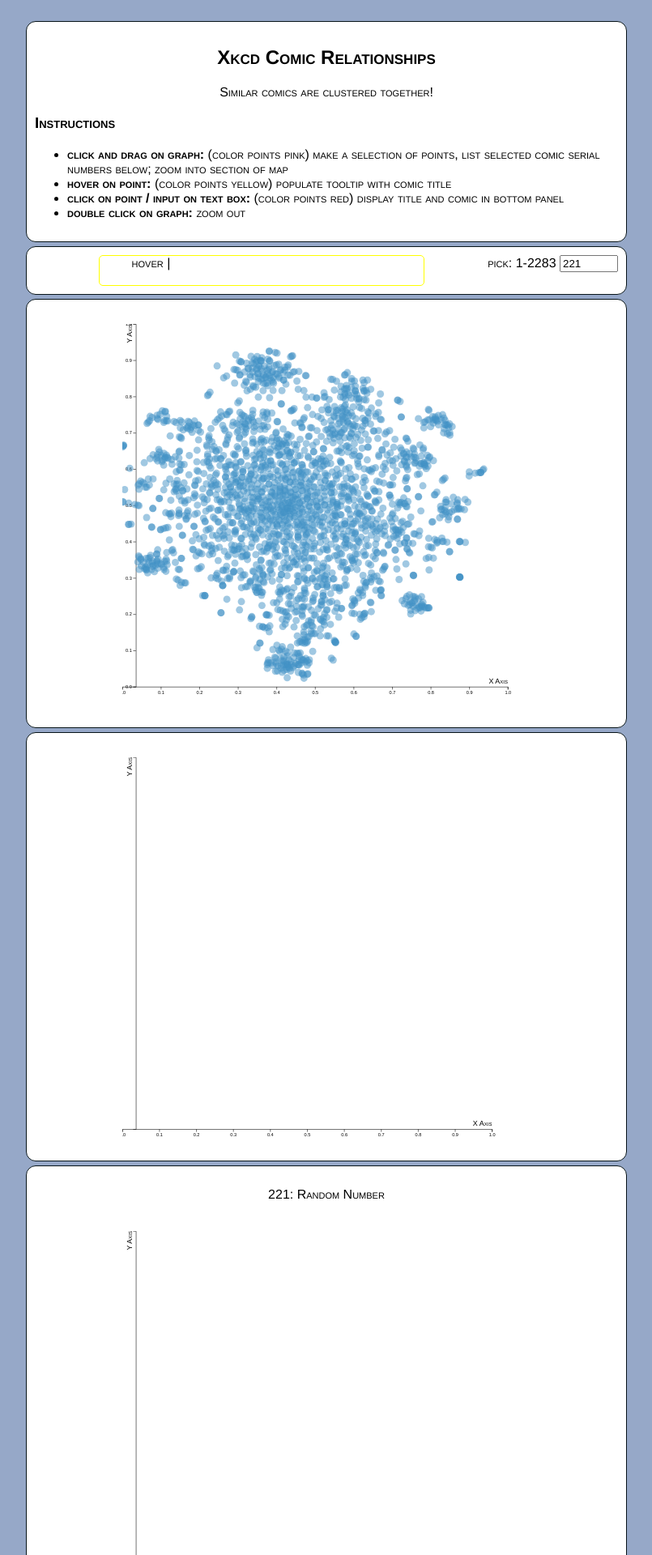
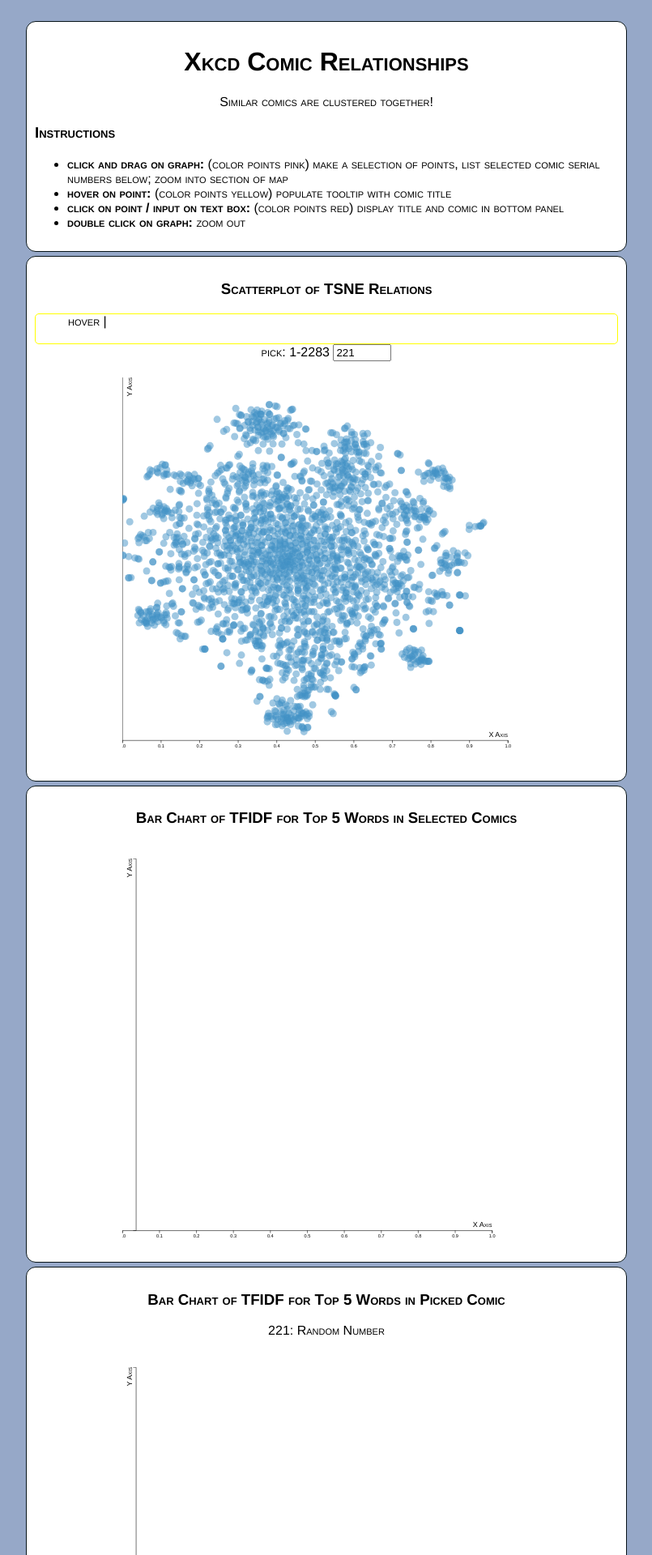
Before and after one commit to GatiAher/Xkcd_Data_Visualization, a Flask app: page / in a window 1280 px wide. Shown: the top 1920 px of the page at 81% size, without its empty margins (237-1042 px from the left). Run offline with Flask 2, Linux system fonts and the light colour scheme; parts of the project's set-up code (start-up, migrations or seed data) failed here and were passed over; some libraries are stand-ins or nearby versions.

Commit message:
Made minor formatting changes

```diff
--- a/web_app/application.py
+++ b/web_app/application.py
@@ -53,6 +53,7 @@
         dataStore.picked_idx = comic_idx
 
         barchart_data = get_barchart_data(dataStore.picked_idx)
+        # barchart_data = get_barchart_data2(dataStore.picked_idx, dataStore.selected_idx)
         return barchart_data
 
 
@@ -65,6 +66,7 @@
 
         # barchart_data = get_barchart_data(dataStore.selected_idx)
         barchart_data = get_barchart_data2(dataStore.selected_idx, dataStore.picked_idx)
+        # barchart_data = get_barchart_data2(dataStore.picked_idx, dataStore.selected_idx)
         return barchart_data
 
 
--- a/web_app/static/barchart_picked.js
+++ b/web_app/static/barchart_picked.js
@@ -72,7 +72,7 @@
     data.push({"name" : chart_data[0][i].name, "value" : chart_data[0][i].value})
   }
 
-  console.log("POST", data)
+  // console.log("POST", data)
 
   data.forEach(function(d) {
     d.value = +d.value;
@@ -95,6 +95,8 @@
 
   // add value label to end of each bar
   svg_barchart_picked.selectAll(".text")
+    .remove()
+    .exit()
     .data(data)
     .enter()
     .append("text")
--- a/web_app/static/barchart_selected.js
+++ b/web_app/static/barchart_selected.js
@@ -65,54 +65,9 @@
 // DATA DEPENDANT UPDATE //
 ///////////////////////////
 
-// var drawBarchartSelected = function(chart_data) {
-//
-//   data = []
-//   for(let i=0; i<5; i++) {
-//     data.push({"name" : chart_data[0][i].name, "value" : chart_data[0][i].value})
-//   }
-//
-//   console.log("POST", data)
-//
-//   data.forEach(function(d) {
-//     d.value = +d.value;
-//   });
-//
-//   x_barchart_selected.domain([0, d3.max(data, function (d) { return d.value; })]);
-//   y_barchart_selected.domain(data.map(function (d) {return d.name; }));
-//
-//   bars = svg_barchart_selected.selectAll(".bar_selected")
-//     .remove()
-//     .exit()
-//     .data(data)
-//     .enter().append("rect")
-//     .attr("class", "bar_selected")
-//     .attr("y", function (d) { return y_barchart_selected(d.name); })
-//     .attr("height", y_barchart_selected.bandwidth())
-//     .attr("x", 50)
-//     .attr("width", function (d) { return x_barchart_selected(d.value); })
-//
-//
-//   // add value label to end of each bar
-//   svg_barchart_selected.selectAll(".text")
-//     .data(data)
-//     .enter()
-//     .append("text")
-//     .attr("class","label")
-//     .text(function (d) { return d.name; })
-//     //y position of the label is halfway down the bar
-//     .attr("y", function (d) { return y_barchart_selected(d.name) + y_barchart_selected.bandwidth() / 2 + 4; })
-//     //x position is at end of bar - boundary box of text
-//     .attr("x", function (d) {
-//       return x_barchart_selected(d.value) - this.getBBox().width;
-//     });
-//
-//   svg_barchart_selected.select("#axis--y_barchart_selected").call(yAxis_barchart_selected)
-//   svg_barchart_selected.select("#axis--x_barchart_selected").call(xAxis_barchart_selected)
-// }
+var drawBarchartSelected2 = function(chart_data) {
 
-
-var drawBarchartSelected2 = function(chart_data) {
+  console.log("drawBarchartSelected2", chart_data)
 
   let data = []
   for(let i=0; i<5; i++) {
--- a/web_app/static/general.js
+++ b/web_app/static/general.js
@@ -18,6 +18,7 @@
     .textContent = title;
   // send picked sn_num to backend
   sendPicked(parseInt(sn))
+  sendSelected(sn_nums_store)
 }
 
 function sendPicked(sn) {
@@ -28,7 +29,9 @@
         redrawBarchartPicked);
 }
 
+var sn_nums_store = sn_nums
 function sendSelected(sn_nums) {
+  sn_nums_store = sn_nums
   d3.json("/selected-data")
     .header("Content-Type", "application/json")
     .post(
@@ -41,9 +44,5 @@
 }
 
 function redrawBarchartSelected(err, result) {
-  // TODO: change to drawBarchartSelected2
   drawBarchartSelected2(result)
 }
-
-// var picked_data_tfidf = null;
-// var selected_data_tfidf = null;
--- a/web_app/static/scatterplot.js
+++ b/web_app/static/scatterplot.js
@@ -54,7 +54,7 @@
   .attr("class", "y axis")
   .attr('id', "axis--y")
   // offset to right so ticks are not covered
-  .attr("transform", "translate(30,0)")
+  .attr("transform", "translate(0,0)")
   .call(yAxis);
 
 svg.append("text")
@@ -142,7 +142,6 @@
             my_selection.push(d.sn);
           });
         sendSelected(my_selection)
-        document.getElementById("jsonList").innerHTML = my_selection;
 
         // adjust axes to selected data
         x.domain([ x.invert(s[0][0]), x.invert(s[1][0]) ]);
--- a/web_app/static/styles.css
+++ b/web_app/static/styles.css
@@ -29,7 +29,7 @@
   text-align: left;
   padding-left: 40px;
   margin: auto;
-  width: 50%;
+  /* width: 100%; */
   border-style: solid;
   border-width: 1.5px;
   border-color: yellow;
--- a/web_app/templates/index.html
+++ b/web_app/templates/index.html
@@ -10,9 +10,9 @@
 
 <body>
   <div id="headerDiv" class="box">
-    <h2>
+    <h1>
       Xkcd Comic Relationships
-    </h2>
+    </h1>
     <p>
       Similar comics are clustered together!
     </p>
@@ -28,34 +28,31 @@
     </div>
   </div>
 
-  <div id="tooltipDiv" class="box" style="display: flex" style="flex-direction: column">
-    <div id="tooltip" class="tooltip" style="order: 1">hover |<br><br> </div>
-    <div style="order: 2">
+  <div id="scatterplotDiv" class="box">
+    <h3>Scatterplot of TSNE Relations</h3>
+    <div id="tooltip" class="tooltip">hover |<br><br> </div>
+    <div text-align="left">
       <label id="inputPickLabel" for="inputPick">pick: 1-{{ max_serial_num }}</label>
       <input type="number" id="inputPick" name="inputPick" min="1" max={{max_serial_num}} step="1" value="2">
     </div>
   </div>
 
-  <div id="scatterplotDiv" class="box"></div>
-
-  <div id="barchartSelectedDiv" class="box"></div>
+  <div id="barchartSelectedDiv" class="box">
+    <h3>Bar Chart of TFIDF for Top 5 Words in Selected Comics</h3>
+  </div>
 
   <div id="barchartPickedDiv" class="box">
+    <h3>Bar Chart of TFIDF for Top 5 Words in Picked Comic</h3>
     <p id="xkcdBarChartPickedTitle"> 221: Random Number </p>
   </div>
 
   <div id="pictureDiv" class="box">
-    picked: comic
+    <h3>Picked Comic</h3>
     <p id="xkcdImageTitle"> 221: Random Number </p>
-    <p id="xkcdImageAltText"> Alt Text </p>
     <img id="xkcdImage" class="marginauto" alt="221: Random Number"
       src="https://www.explainxkcd.com/wiki/images/f/fe/random_number.png"
       style='height: 100%; width: 100%; object-fit: contain'>
-  </div>
-
-  <div id="jsonList" class="box">
-    selected: serial numbers
-    <pre id="jsonListPre"></pre>
+    <p id="xkcdImageAltText"> Alt Text </p>
   </div>
 
   <div id="explanationDiv" align="left" class="box">
@@ -70,7 +67,7 @@
       the first {{max_serial_num}} comics as data source.
     </p>
     <h6>
-      Methodology
+      Process
     </h6>
     <p>
       <ol>
@@ -99,7 +96,7 @@
   <script>
     var comic_data = {{ return_comic_data.comic_data | safe }};
     drawScatterplot(comic_data)
-    generalPick("221: Random Number", "Initial Placeholder", "https://www.explainxkcd.com/wiki/images/f/fe/random_number.png", 221)
+    generalPick("221: Random Number", "RFC 1149.5 specifies 4 as the standard IEEE-vetted random number.", "https://www.explainxkcd.com/wiki/images/f/fe/random_number.png", 221)
     sendSelected([])
   </script>
 
```
